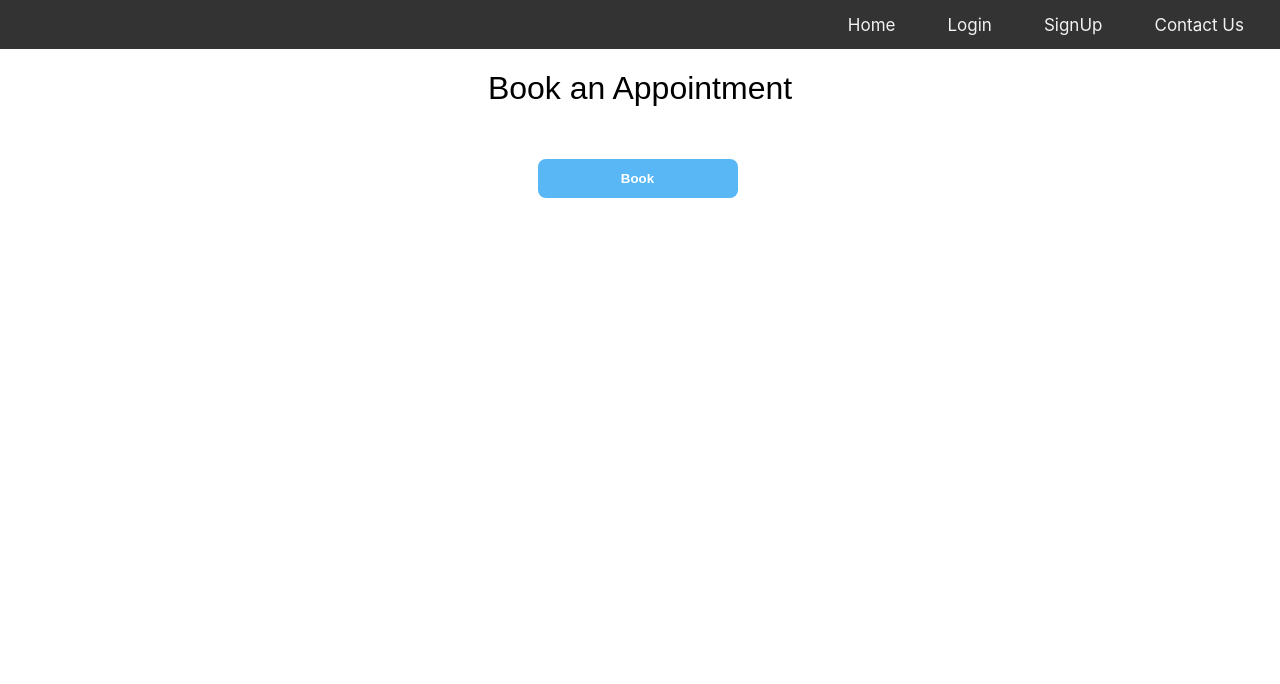
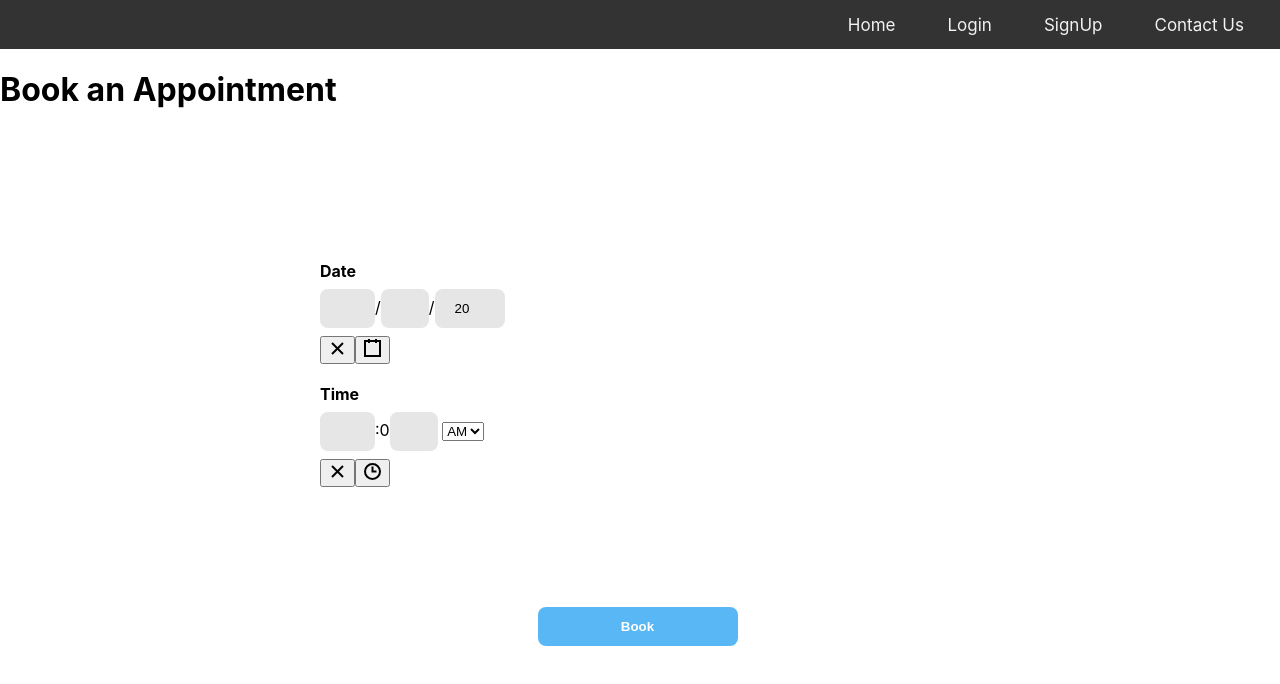
Before and after one commit to RMIT-SEPT/majorproject-7-tues-14-30-2, a React (Create React App) app in the folder FrontEnd/myapp/: page /Booking in a window 1280 px wide. Shown: the top 684 px of the page. Built offline with nearby package versions, Linux system fonts and the light colour scheme.

Commit message:
added booking field

```diff
--- a/FrontEnd/myapp/package.json
+++ b/FrontEnd/myapp/package.json
@@ -7,9 +7,11 @@
     "@testing-library/react": "^9.5.0",
     "@testing-library/user-event": "^7.2.1",
     "react": "^16.13.1",
+    "react-date-picker": "^8.0.1",
     "react-dom": "^16.13.1",
     "react-router-dom": "^5.2.0",
-    "react-scripts": "^3.4.3"
+    "react-scripts": "^3.4.3",
+    "react-time-picker": "^4.0.1"
   },
   "scripts": {
     "start": "react-scripts start",
--- a/FrontEnd/myapp/src/components/Booking.css
+++ b/FrontEnd/myapp/src/components/Booking.css
@@ -52,3 +52,10 @@
   .nav_bar{
     color:#e6e6e6
   }
+
+  .inputField{
+    padding: 10px 0;
+    width: 50%;
+    margin: 100px auto;
+
+  }
--- a/FrontEnd/myapp/src/components/Booking.js
+++ b/FrontEnd/myapp/src/components/Booking.js
@@ -1,5 +1,7 @@
 import React, { Component } from 'react'
 import"./Booking.css";
+import DateField from './DateField'
+import TimeField from './TimeField'
 
 
 class Booking extends Component{
@@ -19,8 +21,13 @@ render(){
     const {username,password} = this.state
 return(
     <div>
-        <h1 id='title'>Book an Appointment</h1>
+        <h1 class='title'>Book an Appointment</h1>
         <br></br>
+        <div class = "inputField">
+            <label>Date</label> <DateField/>
+            <br/>
+            <label>Time</label> <TimeField/>
+        </div>
         <div className="button_bar">
         <button type="submit" class="booking_btn"><b>Book</b></button>
         </div>
--- /dev/null
+++ b/FrontEnd/myapp/src/components/DateField.js
@@ -0,0 +1,26 @@
+import React, {Component} from 'react';
+import DatePicker from 'react-date-picker';
+
+import"./DateField.css";
+
+
+class DateField extends Component {
+    state = {
+      date: new Date(),
+    }
+
+    onChange = date => this.setState({ date })
+
+    render() {
+      return (
+        <div>
+          <DatePicker
+            onChange={this.onChange}
+            value={this.state.date}
+          />
+        </div>
+      );
+    }
+  }
+
+export default DateField
--- /dev/null
+++ b/FrontEnd/myapp/src/components/TimeField.js
@@ -0,0 +1,25 @@
+import React, {Component} from 'react';
+import TimePicker from 'react-time-picker'
+import"./TimeField.css";
+
+
+class TimeField extends Component {
+    state = {
+      time: '00:00',
+    }
+
+    onChange = time => this.setState({ time })
+
+    render() {
+      return (
+        <div>
+          <TimePicker
+            onChange={this.onChange}
+            value={this.state.time}
+          />
+        </div>
+      );
+    }
+}
+
+export default TimeField
```
Also changed, not shown: FrontEnd/myapp/src/components/DateField.css (added), FrontEnd/myapp/src/components/TimeField.css (added), 1 other file (tests, documents, lock files or other folders).
